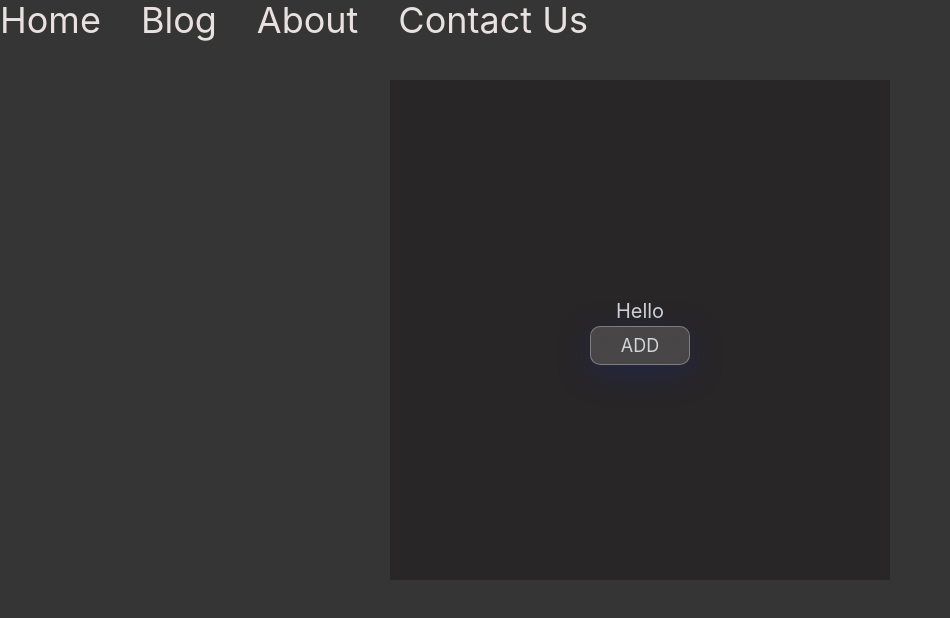
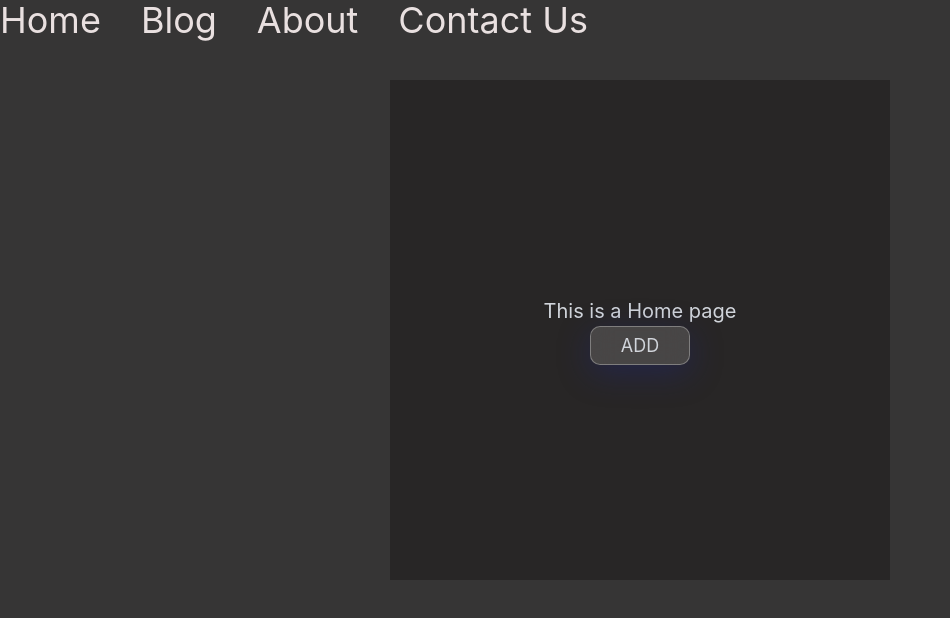
Before and after one commit to Sintu4613S/React_Proj, a React (Vite) app in the folder my_proj/: page / in a window 1280 px wide. Shown: the top 618 px of the page, without its empty margins (0-950 px from the left). Built offline with nearby package versions, Linux system fonts and the light colour scheme.

Commit message:
Update heading text in Home component to accurately reflect the page content

```diff
--- a/my_proj/src/Componenet2/Router/Home.jsx
+++ b/my_proj/src/Componenet2/Router/Home.jsx
@@ -3,7 +3,7 @@ const Home = () => {
   return (
     <>
       <div className="page">
-        <h1>Hello</h1>
+        <h1>This is a Home page</h1>
         <button className="btn">ADD</button>
 
       </div>
```
